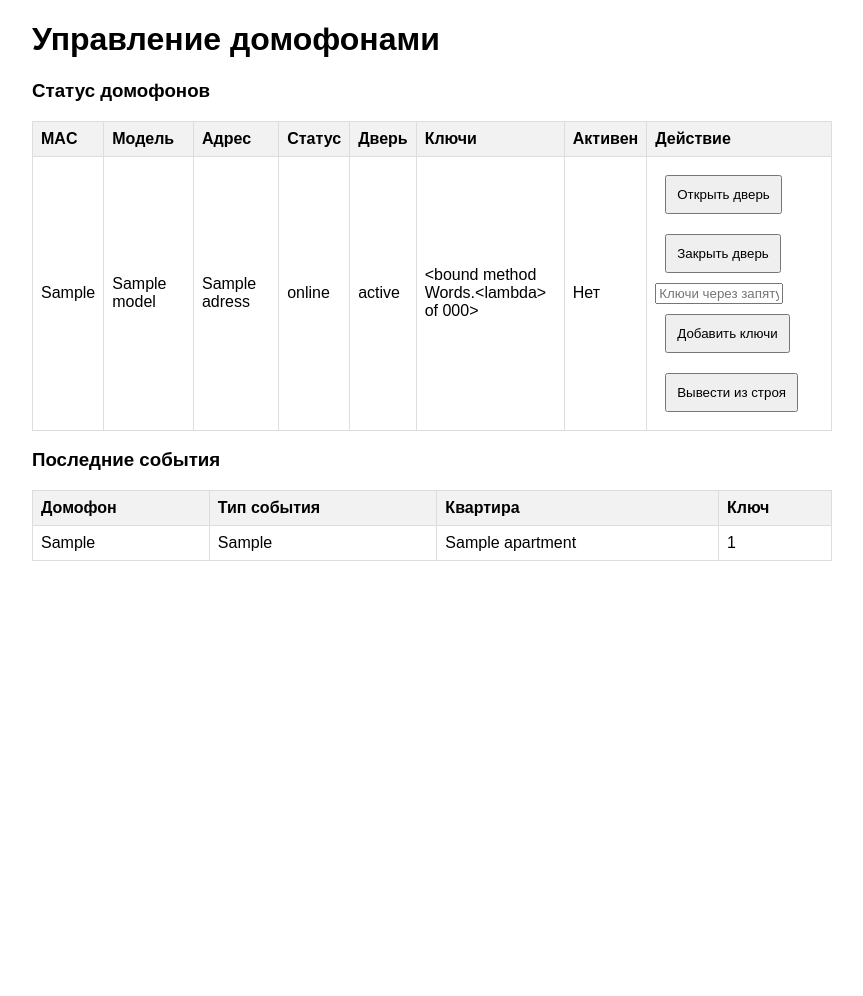
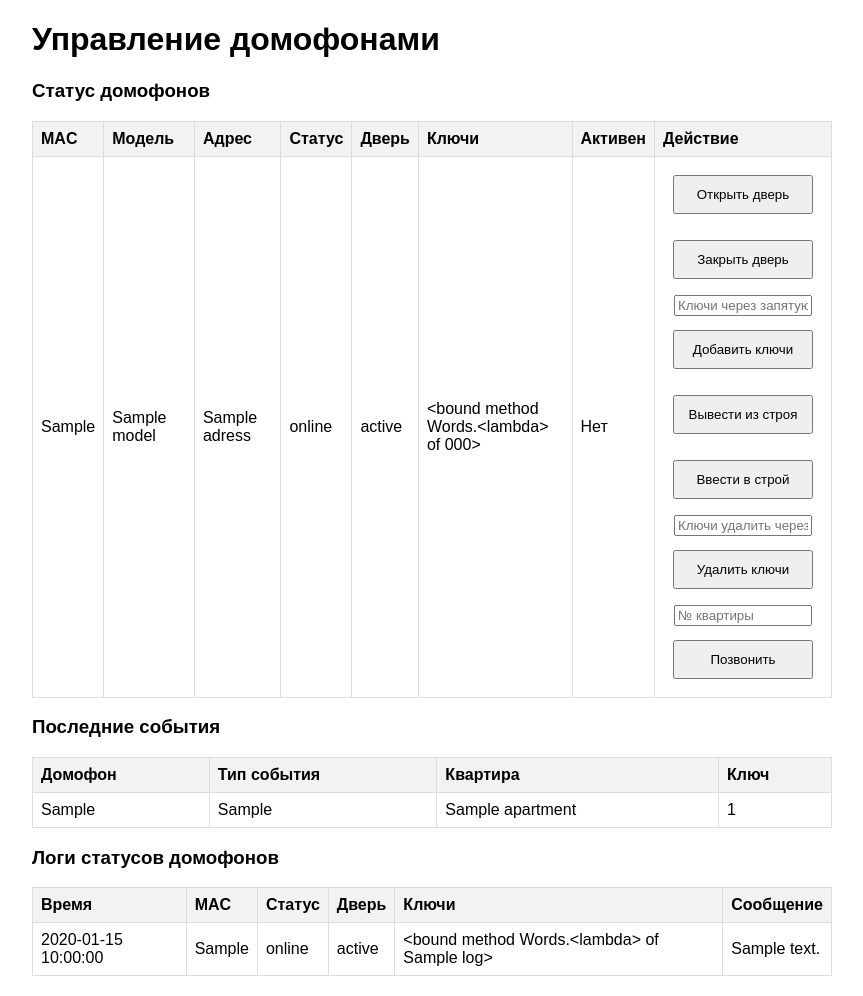
Before and after one commit to bogdnnx/SmartDomophone_Emulator, a FastAPI app: template web_server/templates/index.html in a window 1280 px wide. Shown: the whole page, without its empty margins (208-1071 px from the left). Before the commit the page ends 561 px from the top, so only its background shows below. Run offline with FastAPI, Linux system fonts and the light colour scheme; the template is opened without the code that fills it: most values are stand-ins (such as "Sample title", 1, 10 or a date in 2020).

Commit message:
all, except pair(flat-keys)

```diff
--- a/web_server/app.py
+++ b/web_server/app.py
@@ -8,7 +8,8 @@
 import time
 from datetime import datetime, timedelta
 from typing import Optional
-from models import Domophone, Event
+from models import Domophone, Event, DomophoneLog
+from sqlmodel import Field
 
 # Настройка логирования
 logging.basicConfig(
@@ -74,6 +75,16 @@
                     session.add(domophone)
                     session.commit()
                     logger.info(f"Сохранён статус для {mac}: {payload}")
+                    log = DomophoneLog(
+                        mac_adress=mac,
+                        log_time=datetime.now(),
+                        status=payload.get("status", "unknown"),
+                        door_status=payload.get("door_status", "unknown"),
+                        keys=json.dumps(payload.get("keys", [])),
+                        message=str(payload)
+                    )
+                    session.add(log)
+                    session.commit()
             elif msg.topic == TOPIC_EVENTS:
                 mac = payload.get("mac")
                 event_type = payload.get("event")
@@ -130,10 +141,12 @@
     with Session(engine) as session:
         domophones = session.exec(select(Domophone).order_by(Domophone.model)).all()
         events = session.exec(select(Event).order_by(Event.timestamp.desc()).limit(25)).all()
+        logs = session.exec(select(DomophoneLog).order_by(DomophoneLog.log_time.desc()).limit(12)).all()
     return templates.TemplateResponse("index.html", {
         "request": request,
         "domophones": domophones,
-        "events": events
+        "events": events,
+        "logs": logs
     })
 
 
@@ -144,32 +157,38 @@
     return domophones
 
 @app.post("/command")
-def send_command(mac_adress: str = Form(...), command: str = Form(...), keys: str = Form(None)):
+def send_command(mac_adress: str = Form(...), command: str = Form(...), keys: str = Form(None), flat_number: str = Form(None)):
     try:
-        with Session(engine) as session:
-            domophone = session.exec(select(Domophone).where(Domophone.mac_adress == mac_adress)).first()
-            if not domophone:
-                return JSONResponse({"error": "Выбран неверный домофон"}, status_code=400)
-
-            payload = {"mac": mac_adress, "command": command}
-            if payload["command"] == "add_keys":
-                if not keys:
-                    return JSONResponse({"error": "Не указаны ключи"}, status_code=400)
-                try:
-                    keys_list = [int(k.strip()) for k in keys.split(",") if k.strip()]
-                except Exception:
-                    return JSONResponse({"error": "Ключи должны быть числами, разделёнными запятыми"}, status_code=400)
-                current_keys = json.loads(domophone.keys) if domophone.keys else []
-                current_keys.extend(keys_list)
-                domophone.keys = json.dumps(list(set(current_keys)))  # Убираем дубли
-                session.add(domophone)
-                session.commit()
-                #return JSONResponse({"status": "Ключи добавлены"})
-
-
-            client.publish(TOPIC_COMMANDS, json.dumps(payload))
-            logger.info(f"Отправлена команда: {payload}")
-            return JSONResponse({"status": "Команда отправлена"})
+        payload = {"mac": mac_adress, "command": command}
+        if payload["command"] == "add_keys":
+            if not keys:
+                return JSONResponse({"error": "Не указаны ключи"}, status_code=400)
+            try:
+                keys_list = [int(k.strip()) for k in keys.split(",") if k.strip()]
+            except Exception:
+                return JSONResponse({"error": "Ключи должны быть числами, разделёнными запятыми"}, status_code=400)
+            payload["keys"] = keys_list
+        elif payload["command"] == "remove_keys":
+            if not keys:
+                return JSONResponse({"error": "Не указаны ключи для удаления"}, status_code=400)
+            try:
+                keys_list = [int(k.strip()) for k in keys.split(",") if k.strip()]
+            except Exception:
+                return JSONResponse({"error": "Ключи должны быть числами, разделёнными запятыми"}, status_code=400)
+            payload["keys"] = keys_list
+        elif payload["command"] == "call_to_flat":
+            if not flat_number:
+                return JSONResponse({"error": "Не указан номер квартиры"}, status_code=400)
+            try:
+                flat_number_int = int(flat_number)
+                if flat_number_int < 1:
+                    raise ValueError
+            except Exception:
+                return JSONResponse({"error": "Номер квартиры должен быть положительным целым числом"}, status_code=400)
+            payload["flat_number"] = flat_number_int
+        client.publish(TOPIC_COMMANDS, json.dumps(payload))
+        logger.info(f"Отправлена команда: {payload}")
+        return JSONResponse({"status": "Команда отправлена"})
     except Exception as e:
         logger.error(f"Ошибка отправки команды: {e}")
         return JSONResponse({"error": str(e)}, status_code=500)
--- a/web_server/templates/index.html
+++ b/web_server/templates/index.html
@@ -37,28 +37,47 @@
                 <td>{{ domophone.door_status }}</td>
                 <td>{{ domophone.keys }}</td>
                 <td>{{ "Да" if domophone.is_active else "Нет" }}</td>
-                <td>
-                    <form method="post" action="/command">
+                <td style="vertical-align: top;">
+                    <div style="display: flex; flex-direction: column; align-items: center; gap: 6px;">
+                        <form method="post" action="/command" style="width: 100%;">
                             <input type="hidden" name="mac_adress" value="{{ domophone.mac_adress }}">
                             <input type="hidden" name="command" value="open_door">
-                        <button type="submit">Открыть дверь</button>
+                            <button type="submit" style="width: 140px;">Открыть дверь</button>
                         </form>
-                    <form method="post" action="/command">
+                        <form method="post" action="/command" style="width: 100%;">
                             <input type="hidden" name="mac_adress" value="{{ domophone.mac_adress }}">
                             <input type="hidden" name="command" value="close_door">
-                        <button type="submit">Закрыть дверь</button>
+                            <button type="submit" style="width: 140px;">Закрыть дверь</button>
                         </form>
-                    <form method="post" action="/command">
+                        <form method="post" action="/command" style="width: 100%; display: flex; flex-direction: column; align-items: center; gap: 2px;">
                             <input type="hidden" name="mac_adress" value="{{ domophone.mac_adress }}">
                             <input type="hidden" name="command" value="add_keys">
-                        <input type="text" name="keys" placeholder="Ключи через запятую" style="width:120px;">
-                        <button type="submit">Добавить ключи</button>
+                            <input type="text" name="keys" placeholder="Ключи через запятую" style="width: 130px; margin-bottom: 2px;">
+                            <button type="submit" style="width: 140px;">Добавить ключи</button>
                         </form>
-                    <form method="post" action="/command">
+                        <form method="post" action="/command" style="width: 100%;">
                             <input type="hidden" name="mac_adress" value="{{ domophone.mac_adress }}">
                             <input type="hidden" name="command" value="make_unactive">
-                        <button type="submit">Вывести из строя</button>
+                            <button type="submit" style="width: 140px;">Вывести из строя</button>
                         </form>
+                        <form method="post" action="/command" style="width: 100%;">
+                            <input type="hidden" name="mac_adress" value="{{ domophone.mac_adress }}">
+                            <input type="hidden" name="command" value="make_active">
+                            <button type="submit" style="width: 140px;">Ввести в строй</button>
+                        </form>
+                        <form method="post" action="/command" style="width: 100%; display: flex; flex-direction: column; align-items: center; gap: 2px;">
+                            <input type="hidden" name="mac_adress" value="{{ domophone.mac_adress }}">
+                            <input type="hidden" name="command" value="remove_keys">
+                            <input type="text" name="keys" placeholder="Ключи удалить через запятую" style="width: 130px; margin-bottom: 2px;">
+                            <button type="submit" style="width: 140px;">Удалить ключи</button>
+                        </form>
+                        <form method="post" action="/command" style="width: 100%; display: flex; flex-direction: column; align-items: center; gap: 2px;">
+                            <input type="hidden" name="mac_adress" value="{{ domophone.mac_adress }}">
+                            <input type="hidden" name="command" value="call_to_flat">
+                            <input type="number" name="flat_number" placeholder="№ квартиры" min="1" style="width: 130px; margin-bottom: 2px;">
+                            <button type="submit" style="width: 140px;">Позвонить</button>
+                        </form>
+                    </div>
                 </td>
             </tr>
             {% endfor %}
@@ -82,6 +101,28 @@
             </tr>
             {% endfor %}
         </table>
+
+        <h3>Логи статусов домофонов</h3>
+        <table>
+            <tr>
+                <th>Время</th>
+                <th>MAC</th>
+                <th>Статус</th>
+                <th>Дверь</th>
+                <th>Ключи</th>
+                <th>Сообщение</th>
+            </tr>
+            {% for log in logs %}
+            <tr>
+                <td>{{ log.log_time }}</td>
+                <td>{{ log.mac_adress }}</td>
+                <td>{{ log.status }}</td>
+                <td>{{ log.door_status }}</td>
+                <td>{{ log.keys }}</td>
+                <td>{{ log.message }}</td>
+            </tr>
+            {% endfor %}
+        </table>
     </div>
 </body>
 </html>
```
Also changed, not shown: emulator/DomophoneModel.py (+51 -8 lines), web_server/models.py (+9 -0 lines). Lines whose indentation alone changed are shown as unchanged.
